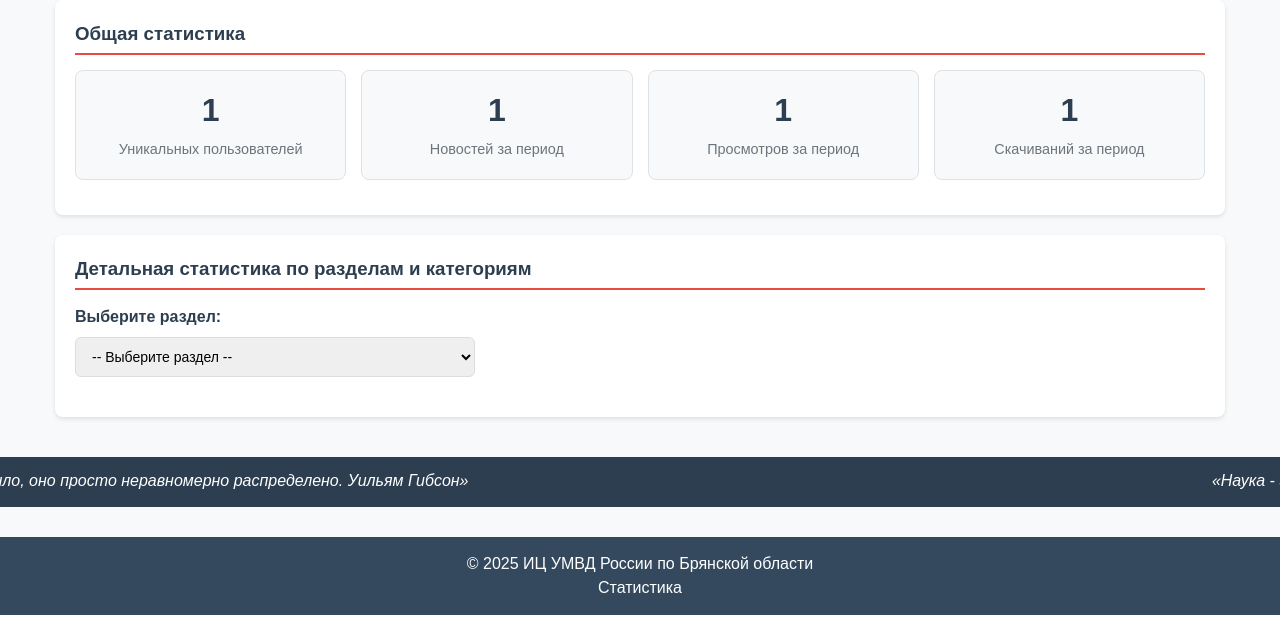
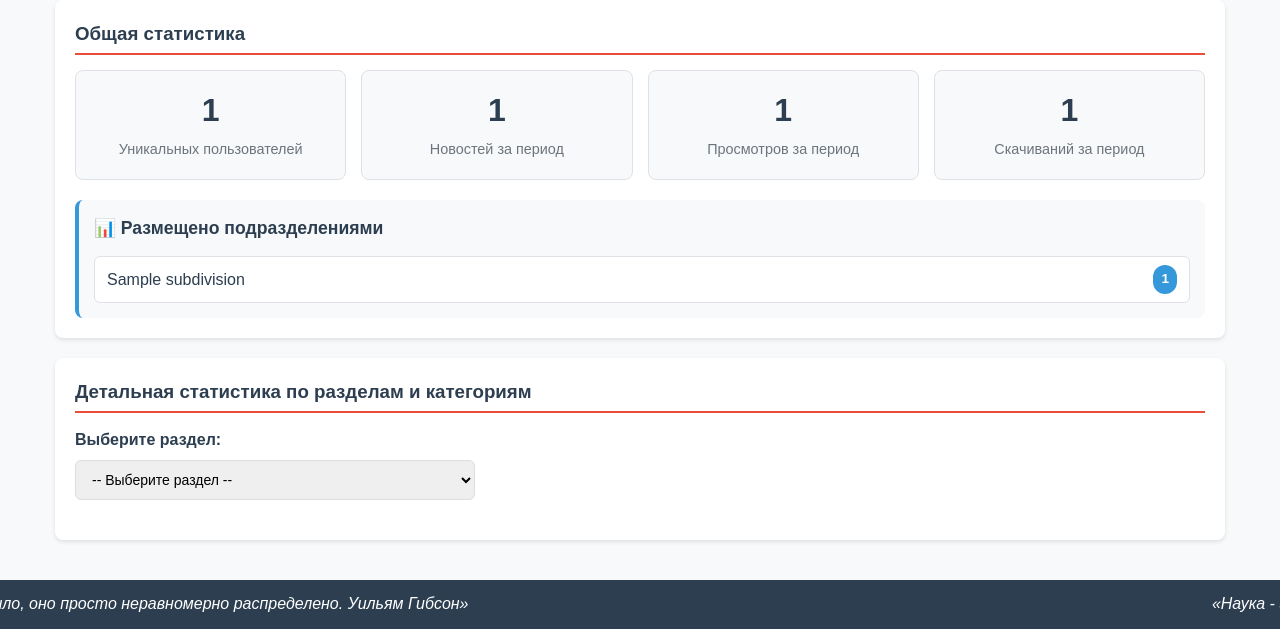
Before and after one commit to panch0us/rbdnti, a Django app: page /statistics/ in a window 1280 px wide. Shown: the part 454-1083 px from the top of the page. Run offline with Django 5.2, Linux system fonts and the light colour scheme; tables that the repository leaves empty hold one stand-in row (values such as "Sample post"); some libraries are stand-ins or nearby versions.

Commit message:
add model Subdivision

```diff
--- a/backend/rbdnti/news_site/templates/news_site/news_detail.html
+++ b/backend/rbdnti/news_site/templates/news_site/news_detail.html
@@ -40,7 +40,7 @@
             {% endif %}
             {% if news.subdivision %}
             <div class="meta-item">
-                <strong>Подразделение:</strong> {{ news.subdivision }}
+                <strong>Подразделение:</strong> {{ news.subdivision.name }}
             </div>
             {% endif %}
             {% if news.author %}
--- a/backend/rbdnti/news_site/templates/news_site/statistics.html
+++ b/backend/rbdnti/news_site/templates/news_site/statistics.html
@@ -63,6 +63,21 @@
             <div class="stat-label">Скачиваний за период</div>
         </div>
     </div>
+
+    <!-- Статистика по подразделениям -->
+    {% if subdivision_stats %}
+    <div class="subdivision-stats">
+        <h4>📊 Размещено подразделениями</h4>
+        <div class="subdivision-list">
+            {% for subdivision, count in subdivision_stats.items %}
+            <div class="subdivision-item">
+                <span class="subdivision-name">{{ subdivision }}</span>
+                <span class="subdivision-count">{{ count }}</span>
+            </div>
+            {% endfor %}
+        </div>
+    </div>
+    {% endif %}
 </div>
 
 <!-- Детальная статистика по разделам и категориям -->
@@ -164,6 +179,21 @@
             </div>
         </div>
 
+        <!-- Статистика по подразделениям для раздела/категории -->
+        {% if analysis_results.subdivision_stats %}
+        <div class="subdivision-stats detailed">
+            <h5>📊 Распределение по подразделениям:</h5>
+            <div class="subdivision-list">
+                {% for subdivision, count in analysis_results.subdivision_stats.items %}
+                <div class="subdivision-item">
+                    <span class="subdivision-name">{{ subdivision }}</span>
+                    <span class="subdivision-count">{{ count }}</span>
+                </div>
+                {% endfor %}
+            </div>
+        </div>
+        {% endif %}
+
         {% if analysis_results.categories_stats %}
         <div class="categories-breakdown">
             <h5>Распределение по категориям:</h5>
@@ -177,6 +207,13 @@
                         <span class="cat-stat">👁️ {{ category.views_count }}</span>
                         <span class="cat-stat">📥 {{ category.downloads_count }}</span>
                     </div>
+                    {% if category.subdivision_stats %}
+                    <div class="category-subdivisions">
+                        {% for subdivision, count in category.subdivision_stats.items %}
+                        <span class="subdivision-badge">{{ subdivision }}: {{ count }}</span>
+                        {% endfor %}
+                    </div>
+                    {% endif %}
                 </div>
                 {% endfor %}
             </div>
@@ -250,6 +287,71 @@
 .stat-period {
     color: #95a5a6;
     font-size: 0.8rem;
+}
+
+/* Статистика по подразделениям */
+.subdivision-stats {
+    margin-top: 20px;
+    padding: 15px;
+    background: #f8f9fa;
+    border-radius: 8px;
+    border-left: 4px solid #3498db;
+}
+
+.subdivision-stats.detailed {
+    margin-top: 25px;
+}
+
+.subdivision-stats h4, .subdivision-stats h5 {
+    color: #2c3e50;
+    margin-bottom: 15px;
+    font-size: 1.1rem;
+}
+
+.subdivision-list {
+    display: flex;
+    flex-direction: column;
+    gap: 8px;
+}
+
+.subdivision-item {
+    display: flex;
+    justify-content: space-between;
+    align-items: center;
+    padding: 8px 12px;
+    background: white;
+    border-radius: 6px;
+    border: 1px solid #dee2e6;
+}
+
+.subdivision-name {
+    font-weight: 500;
+    color: #2c3e50;
+}
+
+.subdivision-count {
+    background: #3498db;
+    color: white;
+    padding: 4px 8px;
+    border-radius: 12px;
+    font-size: 0.85rem;
+    font-weight: bold;
+}
+
+.category-subdivisions {
+    margin-top: 8px;
+    display: flex;
+    flex-wrap: wrap;
+    gap: 5px;
+}
+
+.subdivision-badge {
+    background: #e3f2fd;
+    color: #1976d2;
+    padding: 3px 6px;
+    border-radius: 10px;
+    font-size: 0.75rem;
+    border: 1px solid #bbdefb;
 }
 
 /* Формы */
@@ -348,8 +450,7 @@
 
 .category-stat-item {
     display: flex;
-    justify-content: space-between;
-    align-items: center;
+    flex-direction: column;
     padding: 12px 15px;
     background: #f8f9fa;
     border-radius: 6px;
@@ -359,12 +460,13 @@
 .category-name {
     font-weight: 500;
     color: #2c3e50;
-    flex: 1;
+    margin-bottom: 8px;
 }
 
 .category-stats {
     display: flex;
     gap: 15px;
+    margin-bottom: 8px;
 }
 
 .cat-stat {
@@ -464,6 +566,17 @@
     .category-selector select {
         min-width: 200px;
     }
+
+    .subdivision-item {
+        flex-direction: column;
+        align-items: flex-start;
+        gap: 5px;
+    }
+
+    .category-subdivisions {
+        flex-direction: column;
+        align-items: flex-start;
+    }
 }
 </style>
 
--- a/backend/rbdnti/news_site/views.py
+++ b/backend/rbdnti/news_site/views.py
@@ -8,13 +8,14 @@ from django.db.models import Count, Q
 import os
 import random
 from django.conf import settings
-from .models import Section, Category, News, NewsFile, ViewStatistic, DownloadStatistic
+from .models import Section, Category, News, NewsFile, ViewStatistic, DownloadStatistic, Subdivision
 from django.core.paginator import Paginator, EmptyPage, PageNotAnInteger
+from collections import defaultdict
 
 
 def news_archive(request):
     """Архив всех новостей с пагинацией"""
-    all_news = News.objects.select_related('section', 'category', 'author').prefetch_related('files').all()
+    all_news = News.objects.select_related('section', 'category', 'author', 'subdivision').prefetch_related('files').all()
 
     paginator = Paginator(all_news, 100)
     page = request.GET.get('page')
@@ -83,7 +84,7 @@ def tracked_download(request, file_id):
 
 def index(request):
     sections = Section.objects.all()
-    latest_news = News.objects.select_related('section', 'category', 'author').prefetch_related('files')[:3]
+    latest_news = News.objects.select_related('section', 'category', 'author', 'subdivision').prefetch_related('files')[:3]
     ticker_quotes = get_ticker_quotes()
 
     return render(request, 'news_site/index.html', {
@@ -131,7 +132,7 @@ def category_view(request, section_slug, category_path):
 
 
 def news_detail(request, news_id):
-    news = get_object_or_404(News.objects.select_related('author').prefetch_related('files'), id=news_id)
+    news = get_object_or_404(News.objects.select_related('author', 'subdivision').prefetch_related('files'), id=news_id)
     ticker_quotes = get_ticker_quotes()
 
     return render(request, 'news_site/news_detail.html', {
@@ -146,7 +147,7 @@ def search_news(request):
     section_filter = request.GET.get('section', '')
     category_filter = request.GET.get('category', '')
 
-    news_list = News.objects.select_related('section', 'category', 'author').prefetch_related('files').all()
+    news_list = News.objects.select_related('section', 'category', 'author', 'subdivision').prefetch_related('files').all()
 
     if query:
         news_list = news_list.filter(
@@ -227,6 +228,18 @@ def statistics_view(request):
     total_views_period = views_queryset.count()
     total_downloads_period = downloads_queryset.count()
 
+    # Статистика по подразделениям
+    subdivision_stats = {}
+    all_subdivisions = Subdivision.objects.all()
+
+    for subdivision in all_subdivisions:
+        subdivision_news_count = news_queryset.filter(subdivision=subdivision).count()
+        if subdivision_news_count > 0:
+            subdivision_stats[subdivision.name] = subdivision_news_count
+
+    # Сортируем по количеству новостей (убывание)
+    subdivision_stats = dict(sorted(subdivision_stats.items(), key=lambda x: x[1], reverse=True))
+
     all_sections = Section.objects.all()
 
     selected_section = None
@@ -271,6 +284,15 @@ def statistics_view(request):
 
                 target_downloads = downloads_queryset.filter(news_file__news__section=selected_section)
 
+                # Статистика по подразделениям для раздела
+                section_subdivision_stats = {}
+                for subdivision in all_subdivisions:
+                    subdivision_news_count = target_news.filter(subdivision=subdivision).count()
+                    if subdivision_news_count > 0:
+                        section_subdivision_stats[subdivision.name] = subdivision_news_count
+
+                section_subdivision_stats = dict(sorted(section_subdivision_stats.items(), key=lambda x: x[1], reverse=True))
+
                 categories_stats = []
                 for category in Category.objects.filter(section=selected_section, parent__isnull=True):
                     all_category_ids = get_all_subcategory_ids(category.id)
@@ -285,6 +307,15 @@ def statistics_view(request):
 
                     cat_downloads = downloads_queryset.filter(news_file__news__category__in=all_category_ids)
 
+                    # Статистика по подразделениям для категории
+                    category_subdivision_stats = {}
+                    for subdivision in all_subdivisions:
+                        subdivision_news_count = cat_news.filter(subdivision=subdivision).count()
+                        if subdivision_news_count > 0:
+                            category_subdivision_stats[subdivision.name] = subdivision_news_count
+
+                    category_subdivision_stats = dict(sorted(category_subdivision_stats.items(), key=lambda x: x[1], reverse=True))
+
                     categories_stats.append({
                         'id': category.id,
                         'title': category.title,
@@ -293,6 +324,7 @@ def statistics_view(request):
                         'files_count': cat_files.count(),
                         'views_count': cat_views.count(),
                         'downloads_count': cat_downloads.count(),
+                        'subdivision_stats': category_subdivision_stats
                     })
 
                 analysis_results = {
@@ -301,6 +333,7 @@ def statistics_view(request):
                     'total_files': target_files.count(),
                     'total_views': target_views.count(),
                     'total_downloads': target_downloads.count(),
+                    'subdivision_stats': section_subdivision_stats,
                     'categories_stats': categories_stats
                 }
 
@@ -318,12 +351,22 @@ def statistics_view(request):
 
                 target_downloads = downloads_queryset.filter(news_file__news__category__in=all_category_ids)
 
+                # Статистика по подразделениям для категории
+                category_subdivision_stats = {}
+                for subdivision in all_subdivisions:
+                    subdivision_news_count = target_news.filter(subdivision=subdivision).count()
+                    if subdivision_news_count > 0:
+                        category_subdivision_stats[subdivision.name] = subdivision_news_count
+
+                category_subdivision_stats = dict(sorted(category_subdivision_stats.items(), key=lambda x: x[1], reverse=True))
+
                 analysis_results = {
                     'full_path': selected_category.get_full_path(),
                     'total_news': target_news.count(),
                     'total_files': target_files.count(),
                     'total_views': target_views.count(),
                     'total_downloads': target_downloads.count(),
+                    'subdivision_stats': category_subdivision_stats,
                     'categories_stats': None
                 }
 
@@ -334,6 +377,7 @@ def statistics_view(request):
         'total_news_period': total_news_period,
         'total_views_period': total_views_period,
         'total_downloads_period': total_downloads_period,
+        'subdivision_stats': subdivision_stats,
         'all_sections': all_sections,
         'selected_section_id': selected_section_id,
         'selected_category_id': selected_category_id,
```
Also changed, not shown: backend/rbdnti/news_site/admin.py (+8 -2 lines), backend/rbdnti/news_site/models.py (+21 -3 lines).
